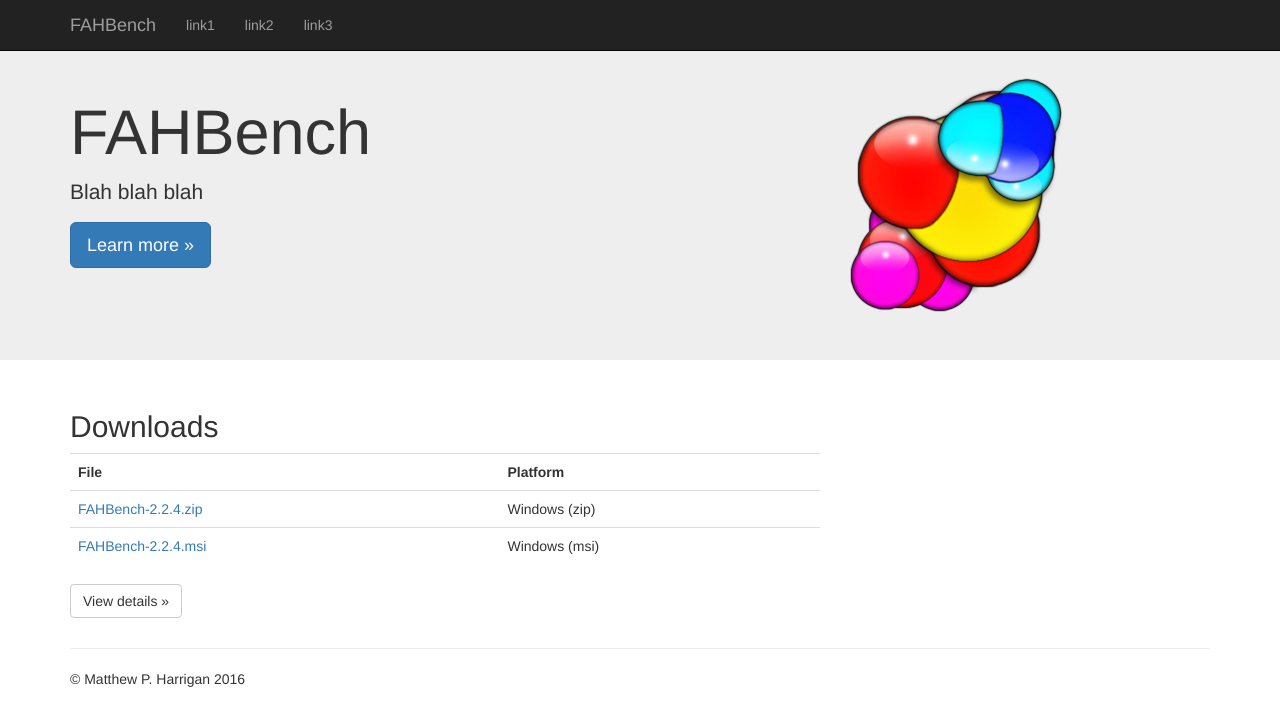
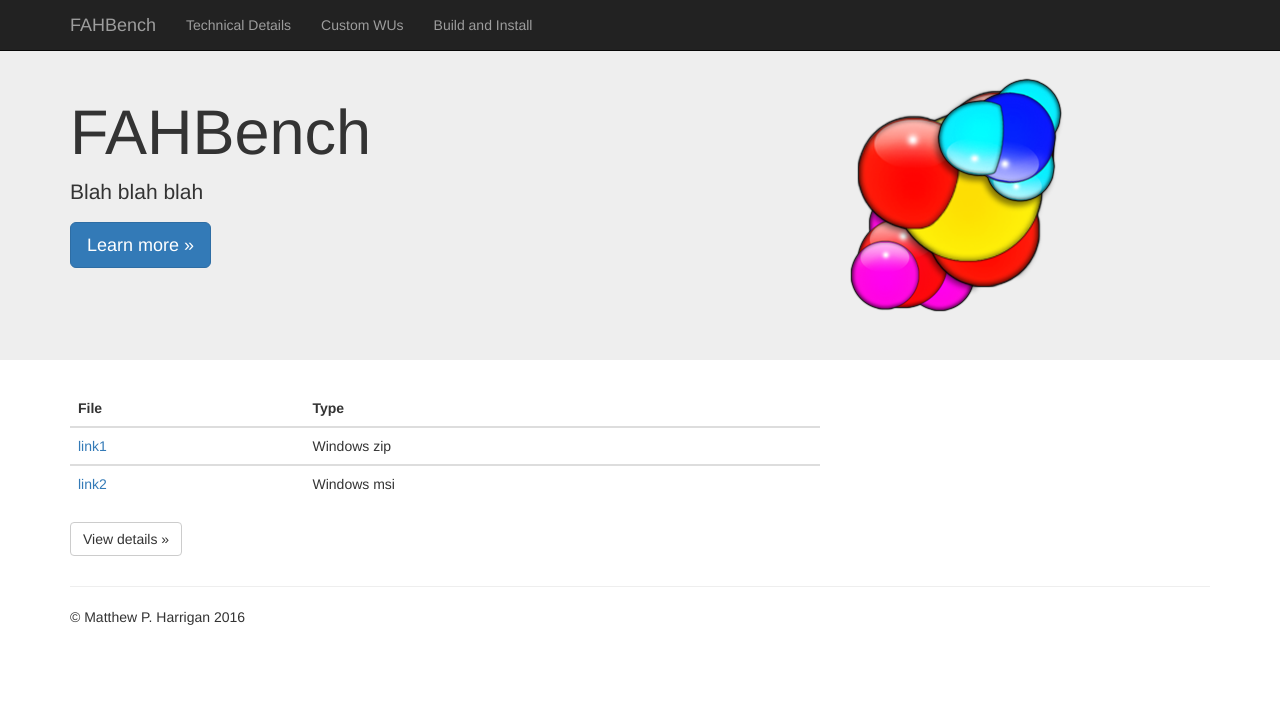
Before and after one commit to fahbench/fahbench.github.io, a Jekyll site: the page built from index.md, in a window 1280 px wide. Shown: the top 726 px of the page. Built offline with Jekyll 4.4.1, drawn with Linux system fonts in a browser that asks for light colours; nearby versions of some CDN libraries.

Commit message:
Add pages, mock releases

```diff
--- a/_config.yml
+++ b/_config.yml
@@ -1,3 +1,5 @@
+collections:
+    - releases
 exclude:
     - 'README.md'
     - 'Gemfile'
--- a/_includes/header.html
+++ b/_includes/header.html
@@ -36,9 +36,9 @@
 
         <div class="collapse navbar-collapse" id="navbar">
             <ul class="nav navbar-nav">
-                <li><a href="{{site.url}}/">link1</a></li>
-                <li><a href="{{site.url}}/">link2</a></li>
-                <li><a href="{{site.url}}/">link3</a></li>
+                <li><a href="{{site.url}}/technical-details.html">Technical Details</a></li>
+                <li><a href="{{site.url}}/custom-wus.html">Custom WUs</a></li>
+                <li><a href="{{site.url}}/build-and-install.html">Build and Install</a></li>
             </ul>
         </div>
     </div>
--- a/_layouts/index.html
+++ b/_layouts/index.html
@@ -24,18 +24,11 @@
 <div class="container">
   <div class="row">
     <div class="col-md-8">
-        <h2>Downloads</h2>
-        <table class="table">
-            <tr><th>File</th><th>Platform</th></tr>
-            <tr>
-                <td><a href="#">FAHBench-2.2.4.zip</a></td>
-                <td>Windows (zip)</td>
-            </tr>
-            <tr>
-                <td><a href="#">FAHBench-2.2.4.msi</a></td>
-                <td>Windows (msi)</td>
-            </tr>
-        </table>
+        {% for release in site.releases %}
+        {% if release.iscurrent %}
+            {{ release.content }}
+        {% endif %}
+        {% endfor %}
         <p><a class="btn btn-default" href="{{site.url}}/{{front.link}}" role="button">
             View details &raquo;
         </a></p>
```
Also changed, not shown: _releases/v1.0.md (added, +14 -0 lines), _releases/v2.2.md (added, +12 -0 lines), build-and-install.md (added, +1 -0 lines), technical-details.md (added, +1 -0 lines).
